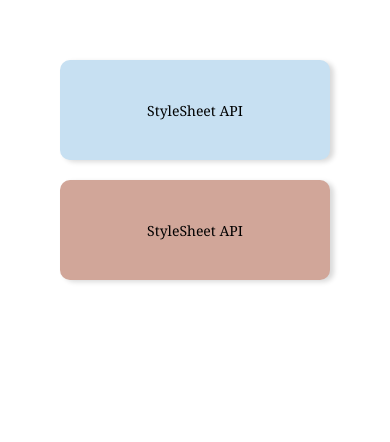
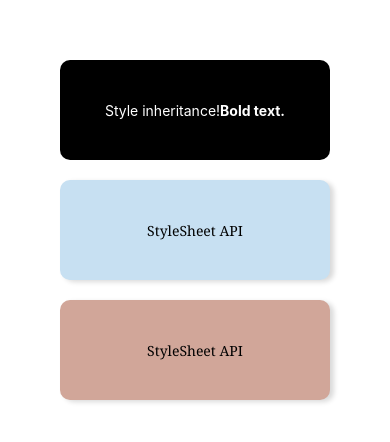
Before and after one commit to psalajova/CoreComponentsApp, a React Native app: screen / in a window 390 px wide. Shown: the top 442 px of the page. Built offline with nearby package versions, Linux system fonts and the light colour scheme.

Commit message:
Styles inheritance btwn View and Text

```diff
--- a/App.js
+++ b/App.js
@@ -3,6 +3,15 @@
 export default function App() {
   return (
     <View style={styles.container}>
+      <View style={[styles.box, styles.darkMode]}>
+        <Text style={styles.darkModeText}>
+          Style inheritance!
+          <Text style={styles.boldText}>
+            Bold text.
+          </Text>
+        </Text>
+      </View>
+
       <View style={[styles.box, styles.blueBg, styles.boxShadow]}>
         <Text style={styles.cellText}>StyleSheet API</Text>
       </View>
@@ -20,6 +29,15 @@
     backgroundColor: "white",
     padding: 60,
     alignItems: 'center',
+  },
+  darkMode: { // Text components dont inherit styles from View components
+    backgroundColor: "black",
+  },
+  darkModeText: {
+    color: "white",
+  },
+  boldText: { // styles are inherited between Text components
+    fontWeight: "bold",
   },
   box: {
     width: "100%", // stretch to fill all available horizontal space
@@ -39,6 +57,7 @@
   },
   blueBg: {
     backgroundColor: "#c7e0f2",
+    color: "white",
   },
   peachBg: {
     backgroundColor: "#d1a699",
```
